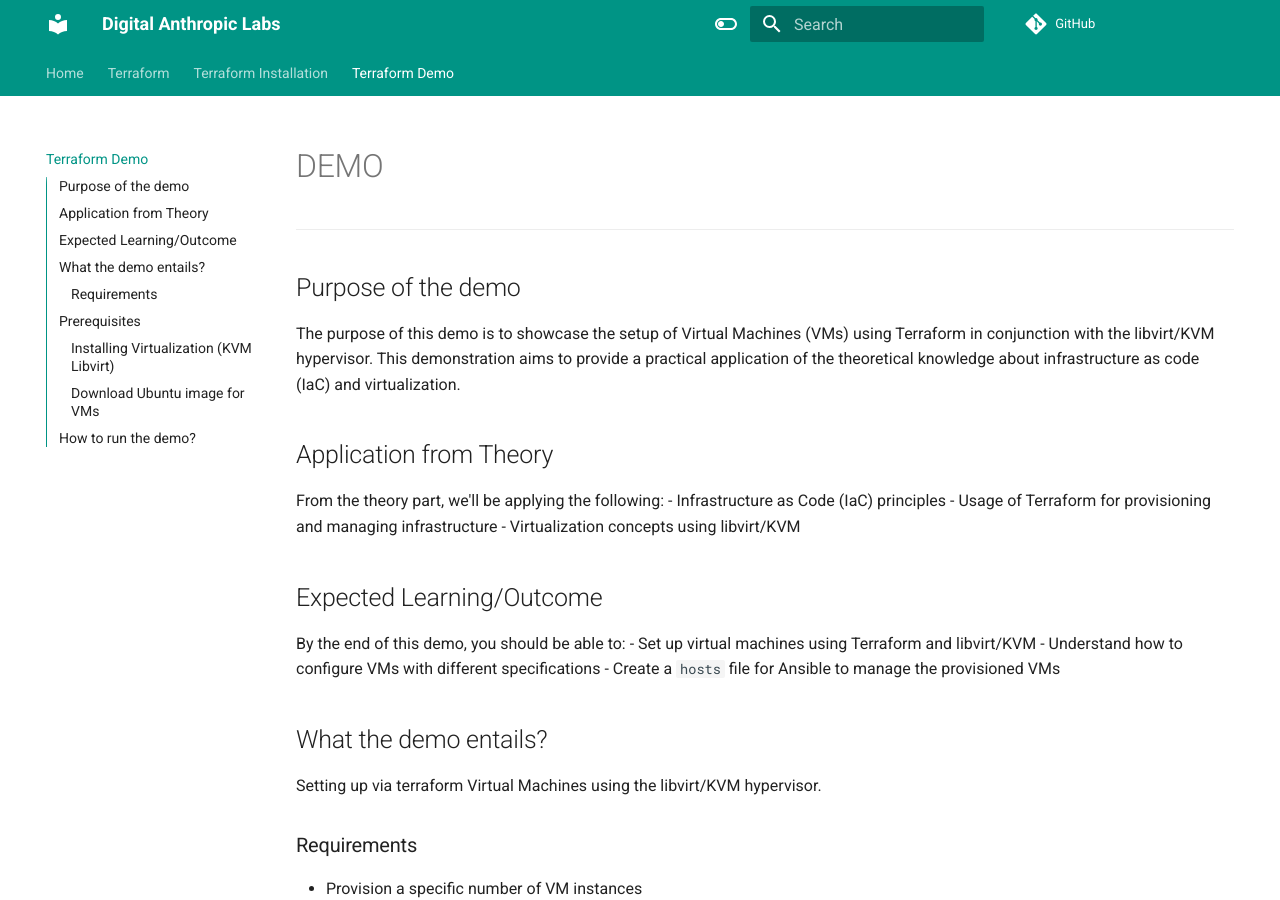
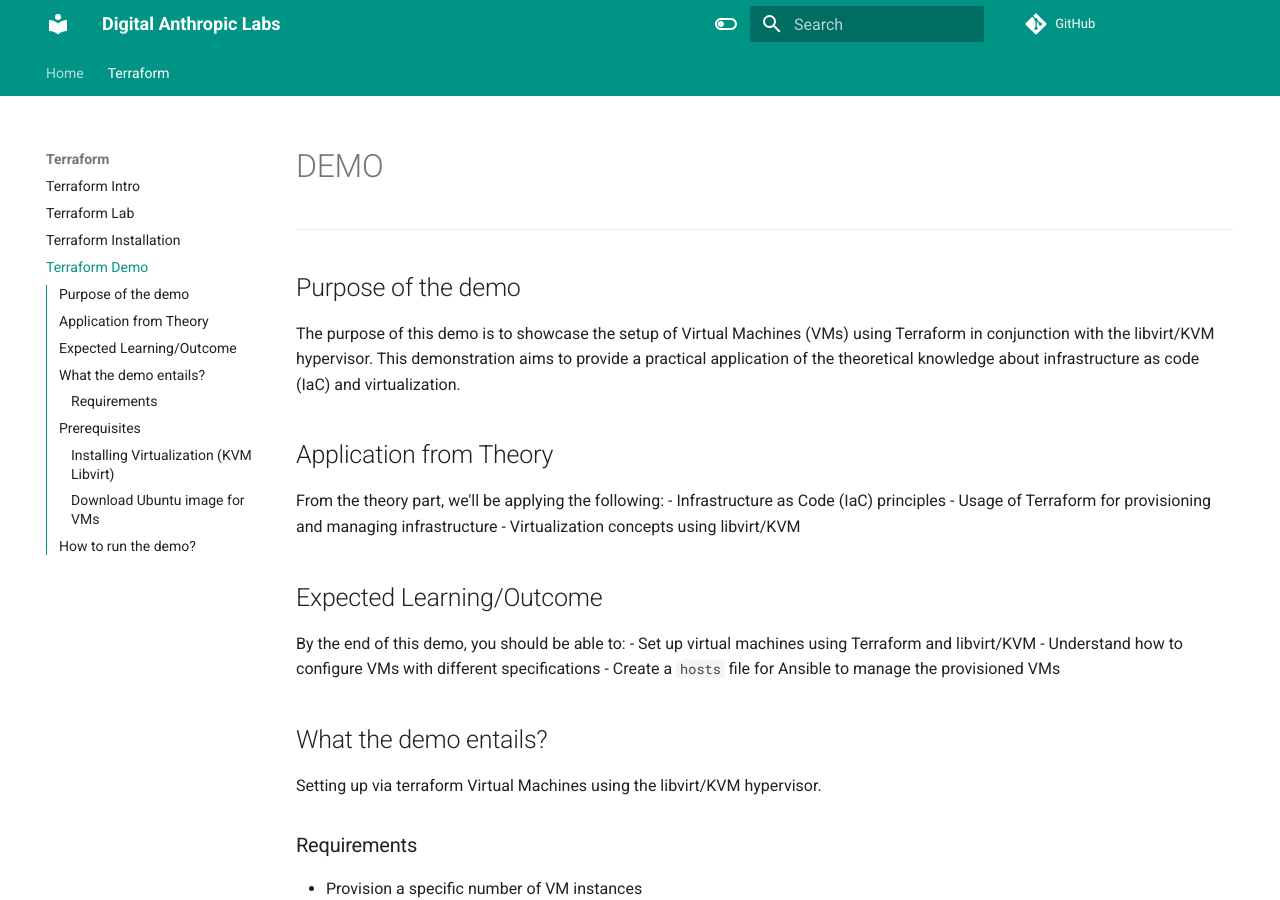
Before and after one commit to Digital-Anthropic/cloud-labs, an MkDocs documentation site: the page built from docs/terraform/demos/README.md, in a window 1280 px wide and 900 px high. Built offline with MkDocs 1.6.1 and Material for MkDocs 9.7.7, drawn with Linux system fonts in a browser that asks for light colours.

Commit message:
feat: add-mkdocs

```diff
--- a/mkdocs.yml
+++ b/mkdocs.yml
@@ -29,9 +29,11 @@ theme:
 
 nav:
   - Home: README.md
-  - Terraform: terraform/theory/README.md
-  - Terraform Installation: terraform/theory/README_Instalation.md
-  - Terraform Demo: terraform/demos/README.md
+  - Terraform:
+    - Terraform Intro: terraform/theory/README_Terraform_Intro.md
+    - Terraform Lab: terraform/theory/README.md
+    - Terraform Installation: terraform/theory/README_Instalation.md
+    - Terraform Demo: terraform/demos/README.md
 
 plugins:
   - social
```
Also changed, not shown: docs/terraform/theory/README_Terraform_Intro.md (added, +2 -0 lines).
